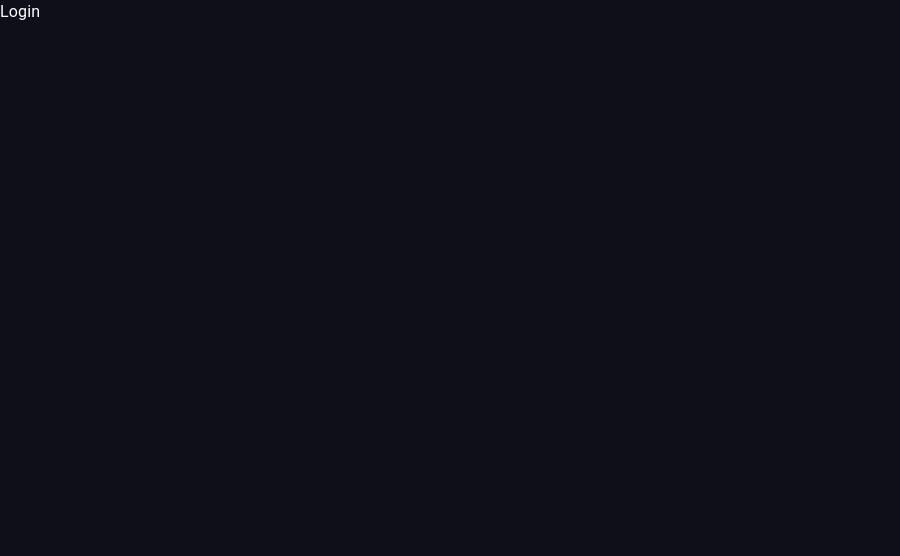
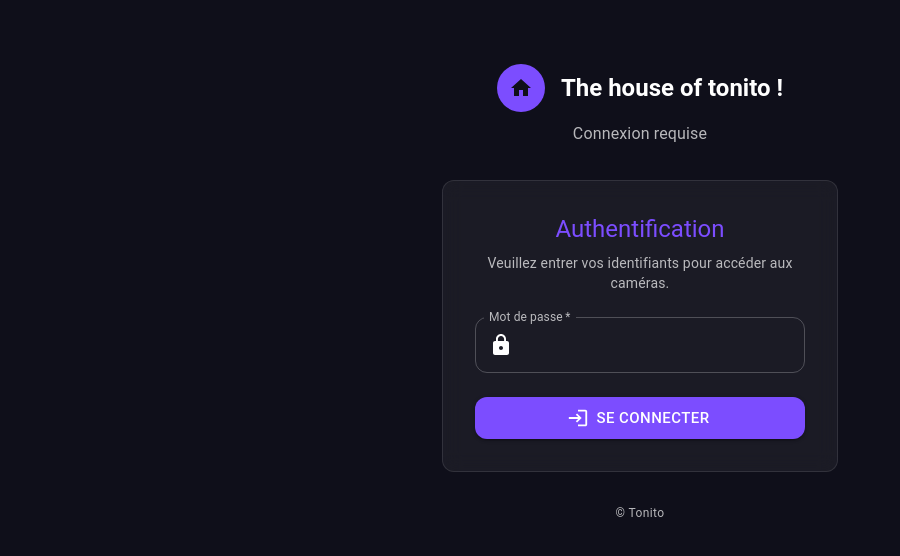
Before and after one commit to Tonito75/MyUtils, a React (Vite) app in the folder WebApps/PortalCameras/FRONT/: page /login in a window 1280 px wide. Shown: the top 556 px of the page, without its empty margins (0-900 px from the left). Built offline with nearby package versions, Linux system fonts and the light colour scheme.

Commit message:
feat(front): implement LoginPage

```diff
--- a/WebApps/PortalCameras/FRONT/src/pages/LoginPage.tsx
+++ b/WebApps/PortalCameras/FRONT/src/pages/LoginPage.tsx
@@ -1,3 +1,108 @@
+import { useState } from 'react'
+import { useNavigate } from 'react-router-dom'
+import {
+  Container, Stack, Avatar, Typography, Paper,
+  TextField, Button, Alert, InputAdornment
+} from '@mui/material'
+import { Home, Lock, Login } from '@mui/icons-material'
+import { api } from '../api/client'
+
 export default function LoginPage() {
-  return <div>Login</div>
+  const [password, setPassword] = useState('')
+  const [error, setError] = useState(false)
+  const [loading, setLoading] = useState(false)
+  const navigate = useNavigate()
+
+  const handleSubmit = async (e: React.FormEvent) => {
+    e.preventDefault()
+    setLoading(true)
+    setError(false)
+
+    try {
+      const res = await api.login(password)
+      if (res.ok) {
+        navigate('/')
+      } else {
+        setError(true)
+      }
+    } catch {
+      setError(true)
+    } finally {
+      setLoading(false)
+    }
+  }
+
+  return (
+    <Container maxWidth="xs" sx={{ py: 8 }}>
+      <Stack spacing={4} alignItems="center">
+        <Stack alignItems="center" spacing={1}>
+          <Stack direction="row" alignItems="center" spacing={2}>
+            <Avatar sx={{ bgcolor: 'primary.main', width: 48, height: 48 }}>
+              <Home />
+            </Avatar>
+            <Typography variant="h5" fontWeight="bold">The house of tonito !</Typography>
+          </Stack>
+          <Typography variant="subtitle1" color="text.secondary">Connexion requise</Typography>
+        </Stack>
+
+        <Paper
+          elevation={0}
+          sx={{
+            p: 4,
+            width: '100%',
+            background: 'rgba(255,255,255,0.05)',
+            backdropFilter: 'blur(10px)',
+            border: '1px solid rgba(255,255,255,0.1)',
+          }}
+        >
+          <Stack spacing={3}>
+            <Stack alignItems="center" spacing={1}>
+              <Typography variant="h5" color="primary">Authentification</Typography>
+              <Typography variant="body2" color="text.secondary" align="center">
+                Veuillez entrer vos identifiants pour accéder aux caméras.
+              </Typography>
+            </Stack>
+
+            {error && (
+              <Alert severity="error">Identifiants incorrects. Veuillez réessayer.</Alert>
+            )}
+
+            <form onSubmit={handleSubmit}>
+              <Stack spacing={3}>
+                <TextField
+                  label="Mot de passe"
+                  type="password"
+                  variant="outlined"
+                  fullWidth
+                  required
+                  value={password}
+                  onChange={e => setPassword(e.target.value)}
+                  autoComplete="current-password"
+                  InputProps={{
+                    startAdornment: (
+                      <InputAdornment position="start">
+                        <Lock color="action" />
+                      </InputAdornment>
+                    ),
+                  }}
+                />
+                <Button
+                  type="submit"
+                  variant="contained"
+                  size="large"
+                  fullWidth
+                  disabled={loading}
+                  startIcon={<Login />}
+                >
+                  Se connecter
+                </Button>
+              </Stack>
+            </form>
+          </Stack>
+        </Paper>
+
+        <Typography variant="caption" color="text.secondary">© Tonito</Typography>
+      </Stack>
+    </Container>
+  )
 }
```
